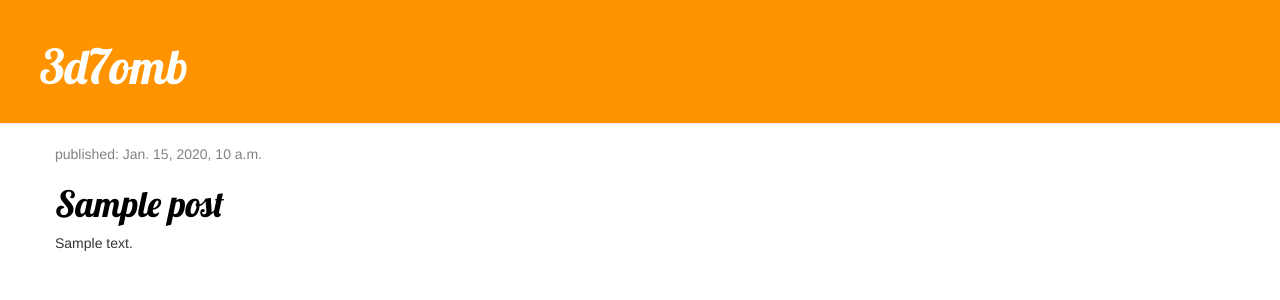
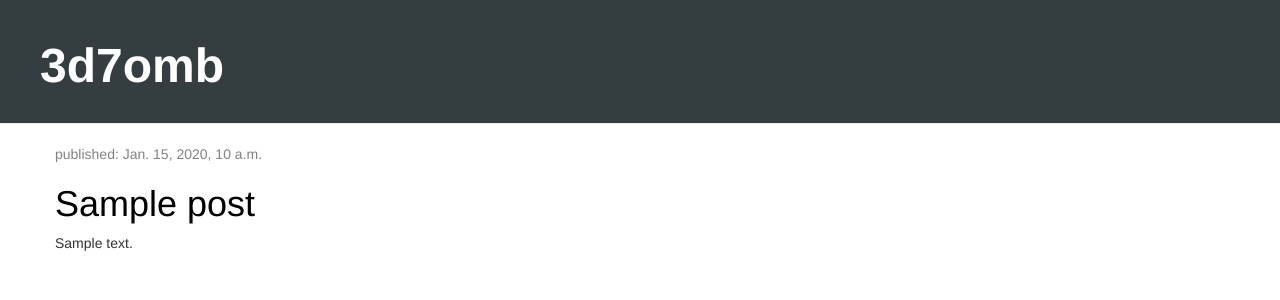
Before and after one commit to 3d7omb/django_site, a Django app: template blog/templates/blog/post_list.html in a window 1280 px wide. Shown: the top 300 px of the page. Run offline with Django 3.2, Linux system fonts and the light colour scheme; the template is opened without the code that fills it: most values are stand-ins (such as "Sample title", 1, 10 or a date in 2020); some libraries are stand-ins or nearby versions.

Commit message:
Creating base.html and making blog.css extension

```diff
--- a/blog/static/css/blog.css
+++ b/blog/static/css/blog.css
@@ -1,5 +1,5 @@
 .page-header {
-    background-color: #ff9400;
+    background-color: #343D40;
     margin-top: 0;
     padding: 20px 20px 20px 40px;
 }
@@ -61,7 +61,7 @@ h1, h2, h3, h4 {
 }
 
 h1, h2, h3, h4 {
-    font-family: 'Lobster', cursive;
+    font-family: 'Helvetica', cursive;
 }
 
 .date {
--- /dev/null
+++ b/blog/templates/blog/base.html
@@ -0,0 +1,21 @@
+{% load staticfiles %}
+<html>
+    <head>
+        <link rel="stylesheet" href="//maxcdn.bootstrapcdn.com/bootstrap/3.2.0/css/bootstrap.min.css">
+        <link rel="//maxcdn.bootstrapcdn.com/bootstrap/3.2.0/css/bootstrap-theme.min.css">
+        <link rel="stylesheet" href="{% static 'css/blog.css' %}">
+    </head>
+    <body>
+        <div class="page-header">
+            <h1><b><a href="/">3d7omb</a></b></h1>
+        </div>
+        <div class="content container">
+            <div class="row">
+                <div class="col-md-8">
+                    {% block content %}
+                    {% endblock %}
+                </div>
+            </div>
+        </div>
+    </body>
+</html>
--- a/blog/templates/blog/post_list.html
+++ b/blog/templates/blog/post_list.html
@@ -1,17 +1,6 @@
-{% load staticfiles %}
-<html>
-    <head>
-        <link rel="stylesheet" href="//maxcdn.bootstrapcdn.com/bootstrap/3.2.0/css/bootstrap.min.css">
-        <link rel="//maxcdn.bootstrapcdn.com/bootstrap/3.2.0/css/bootstrap-theme.min.css">
-        <link href="//fonts.googleapis.com/css?family=Lobster&subset=latin,latin-ext" rel="stylesheet" type="text/css">
-        <link rel="stylesheet" href="{% static 'css/blog.css' %}">
-    </head>
-    <div class="page-header">
-        <h1><a href="/">3d7omb</a></h1>
-    </div>
-    <div class="content container">
-        <div class="row">
-            <div class="col-md-8">
+{% extends 'blog/base.html' %}
+
+{% block content %}
     {% for post in posts %}
         <div class="post">
             <div class="date">
@@ -21,7 +10,4 @@
             <p>{{ post.text|linebreaksbr }}</p>
         </div>
     {% endfor %}
-            </div>
-        </div>
-    </div>
-</html>
+{% endblock %}
```
Lines whose indentation alone changed are shown as unchanged.
